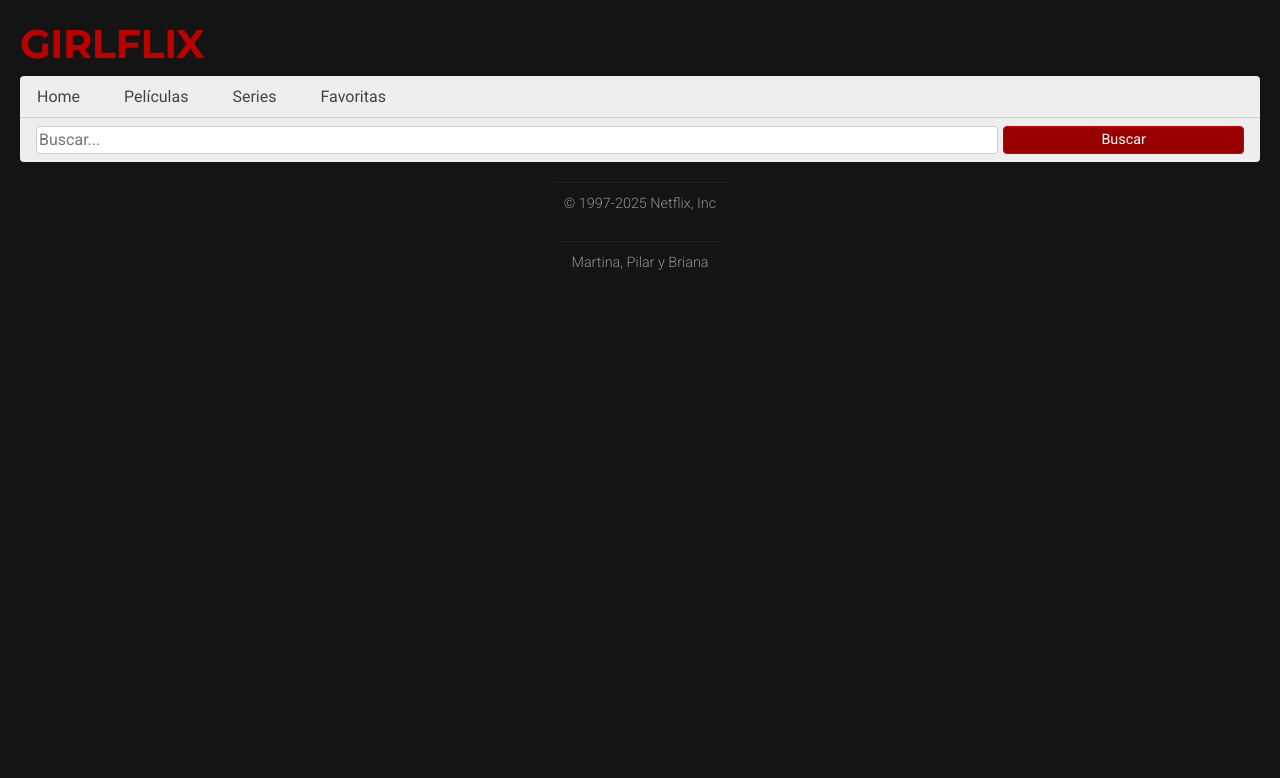
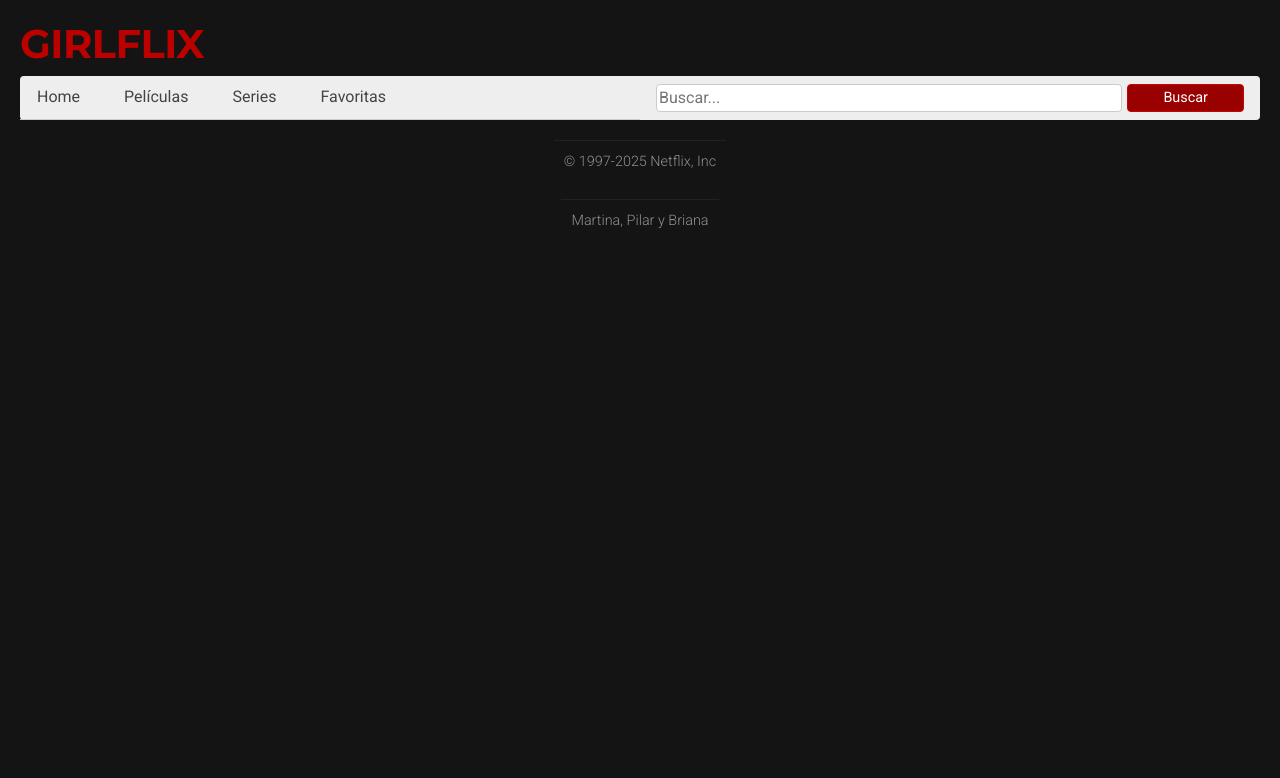
Before and after one commit to martinamicaliczka/tp-integrador-g8, a React (Create React App) app: page / in a window 1280 px wide. Shown: the top 778 px of the page. Built offline with nearby package versions, Linux system fonts and the light colour scheme.

Commit message:
css del nav

```diff
--- a/public/styles.css
+++ b/public/styles.css
@@ -19,7 +19,7 @@ h1, h2, h3 {
 }
 nav {
     display: grid;
-    grid-template-columns: 1fr;
+    grid-template-columns: 1fr 1fr;
     background-color: #eee;
     border-radius: 4px;
     margin-bottom: 20px;
@@ -147,4 +147,7 @@ nav {
     .gif{
         width: 500px;
     }
+    nav{
+        grid-template-columns: 1fr;
+    }
 }
```
